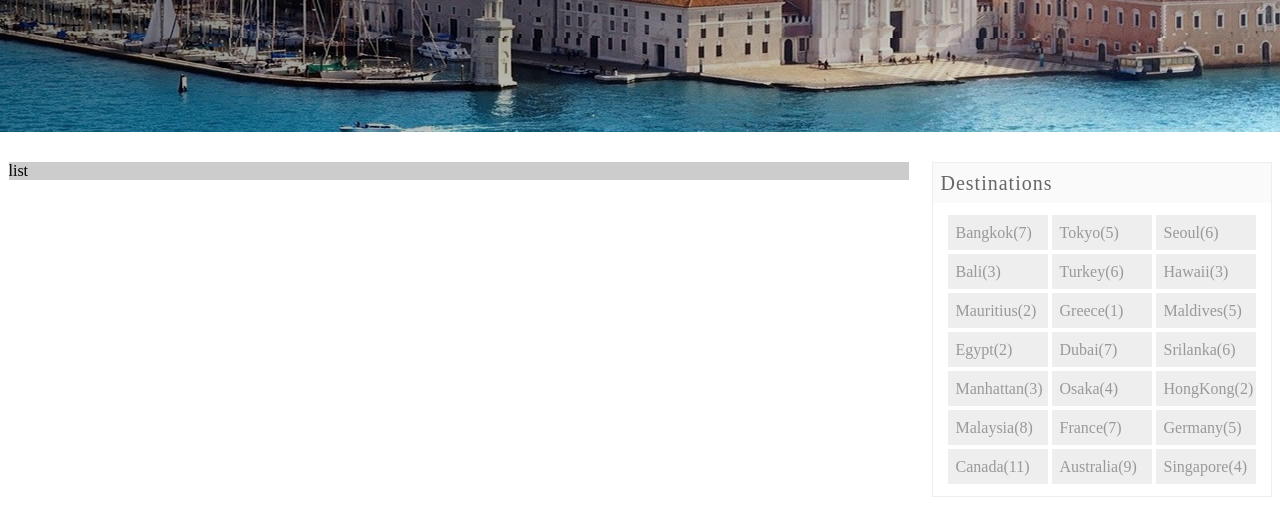
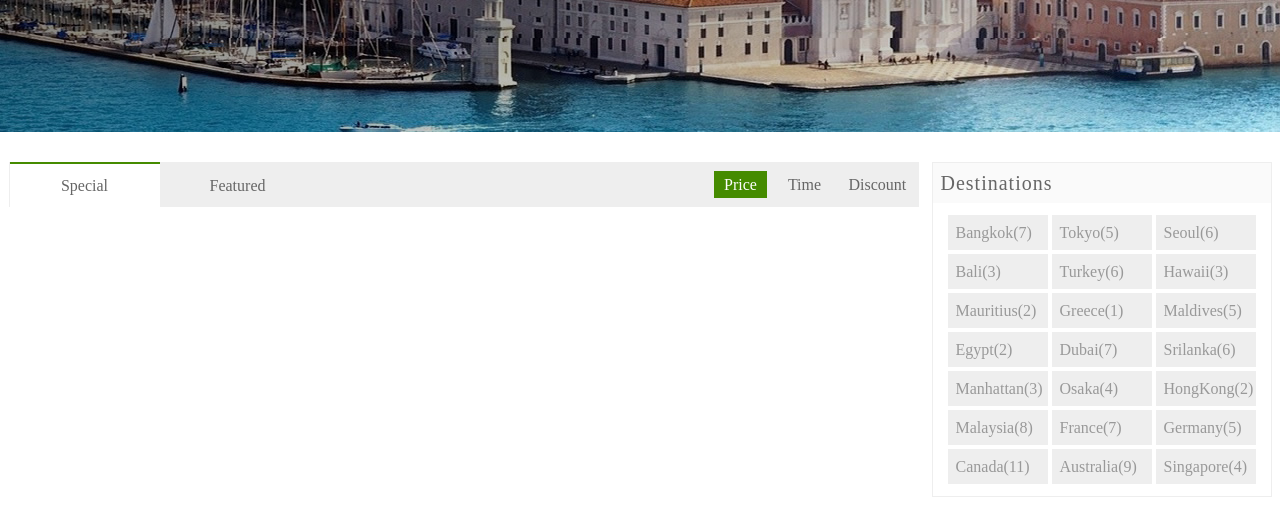
Before and after one commit to Shao0203/Travel, a website: page tour.html in a window 1280 px wide. Shown: the part 238-743 px from the top of the page. Drawn offline with Linux system fonts and the light colour scheme.

Commit message:
figure and tab
figure and tab

```diff
--- a/css/column.css
+++ b/css/column.css
@@ -111,11 +111,53 @@
 	background: url(../img/tool4.png) no-repeat 10px center;
 }
 
-
-
 #container .list {
-	width: 900px;
-
-	background-color: #ccc;
+	width: 910px;
 	float: left;
 }
+#container .list .tab {
+	height: 45px;
+	line-height: 45px;
+	background-color: #eee;
+}
+#container .list .sale {
+	float: left;
+}
+#container .sale li {
+	display: inline-block;
+	width: 150px;
+	height: 43px;
+	line-height: 43px;
+	text-align: center;
+}
+#container .sale li:first-child, #container .sale li:hover {
+	background-color: #fff;
+	border-top: 2px solid #458b00;
+	position: relative;
+	left: 1px;
+}
+#container .sale a {
+	color: #666;
+	display: block;
+}
+
+#container .list .sort {
+	padding: 0 20px 0 0;
+	display: inline-block;
+	float: right;
+}
+#container .sort li {
+	display: inline-block;
+	width: 60px;
+	height: 45px;
+	line-height: 45px;
+	text-align: center;
+}
+#container .sort a {
+	color: #666;
+	padding: 5px 10px;
+}
+#container .sort a.selected, #container .sort a:hover {
+	background-color: #458b00;
+	color: #fff;
+}
--- a/css/style.css
+++ b/css/style.css
@@ -109,7 +109,7 @@
 	letter-spacing: 1px;
 }
 #tour .type {
-	width: 90px;
+	width: 80px;
 	height: 25px;
 	text-align: center;
 	line-height: 25px;
--- a/tour.html
+++ b/tour.html
@@ -117,7 +117,20 @@
 		</div>
 	</aside>
 	<div class="list">
-		list
+		<div class="tab">
+			<ul class="sale">
+				<li><a href="###">Special</a></li>
+				<li><a href="###">Featured</a></li>
+			</ul>
+			<ul class="sort">
+				<li><a href="###" class="selected">Price</a></li>
+				<li><a href="###">Time</a></li>
+				<li><a href="###">Discount</a></li>
+			</ul>
+		</div>
+		<div class="detail">
+
+		</div>
 	</div>
 </div>
 <!-- mainbody end -->
```
Also changed, not shown: index.html (+18 -18 lines).
